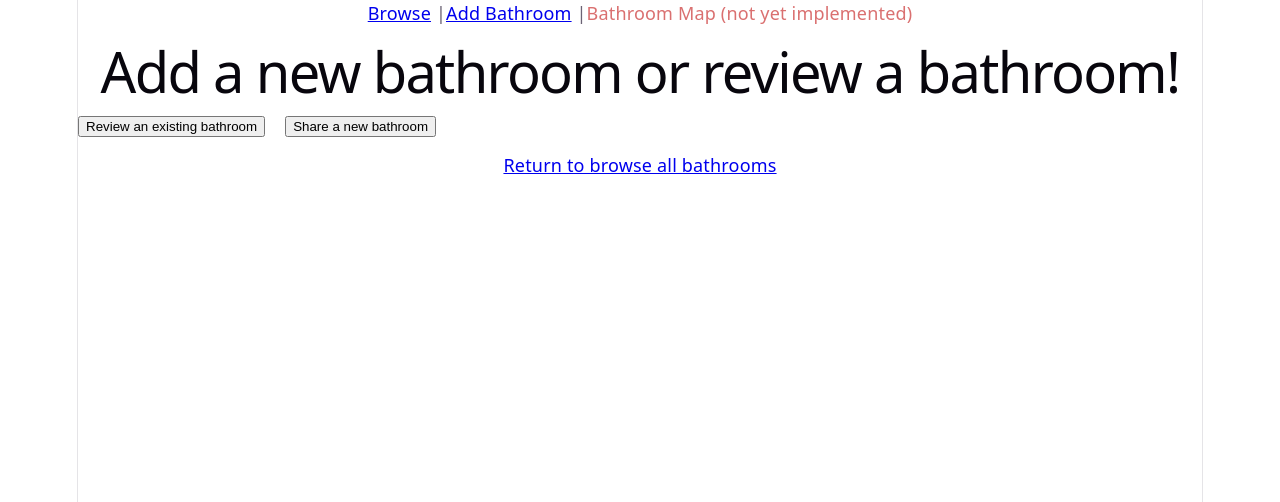
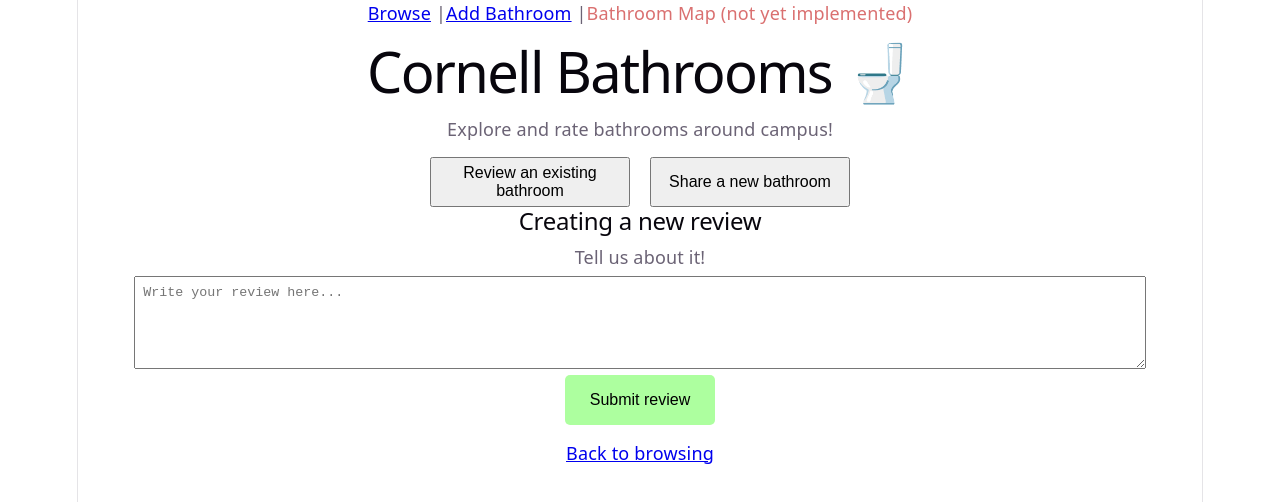
Before and after one commit to jellizz/bathroom, a React (Vite) app: page /add in a window 1280 px wide. Shown: the top 502 px of the page. Built offline with nearby package versions, Linux system fonts and the light colour scheme.

Commit message:
style changes

```diff
--- a/src/pages/Add.tsx
+++ b/src/pages/Add.tsx
@@ -1,3 +1,4 @@
+import { useState } from 'react'
 import { Link } from 'react-router-dom'
 
 // The add page, which allows users to select between 2 buttons that prompt them to either
@@ -5,15 +6,38 @@
 // (The buttons don't do anything yet, but will eventually link to the appropriate forms for each action.)
 
 const Add = () => {
+    const [text, setText] = useState('') // this is the text for the review form, which will eventually be sent to the backend when the user submits a new review.
     return (
+
         <div>
-            <h1>Add a new bathroom or review a bathroom!</h1>
-            <div style={{display: 'flex', gap: '20px', marginTop: '15px' }}>
-                <button>Review an existing bathroom</button>
-                <button>Share a new bathroom</button>
+            <h1 style={{ textAlign: 'center' }}>Cornell Bathrooms 🚽</h1>
+            <p style={{ textAlign: 'center' }}>Explore and rate bathrooms around campus!</p>
+            <div style={{ justifyContent: 'center', display: 'flex', gap: '20px', marginTop: '15px' }}>
+                <button style={{ height: '50px', width: '200px', fontSize: '16px' }}>
+                     Review an existing bathroom
+                </button>
+                <button style={{ height: '50px', width: '200px', fontSize: '16px' }}>
+                    Share a new bathroom
+                </button>
             </div>
+
+            <h2>Creating a new review</h2>
+
+            <label style={{ display: 'block' }}>
+                Tell us about it!<br />
+                <textarea
+                    rows={5}
+                    placeholder="Write your review here..."
+                    value={text}
+                    onChange={e => setText(e.target.value)}
+                    style={{ marginTop: '6px', padding: '8px', width: '90%', boxSizing: 'border-box'}}
+                />
+            </label>
+            <button style={{ height: '50px', width: '150px', fontSize: '16px', backgroundColor: '#adff9f', border: 'none', borderRadius: '5px'}}>
+                Submit review
+            </button>
             <p style={{ marginTop: '15px'}}>
-                <Link to="/">Return to browse all bathrooms</Link>
+                <Link to="/">Back to browsing</Link>
             </p>
         </div>
     )
```
